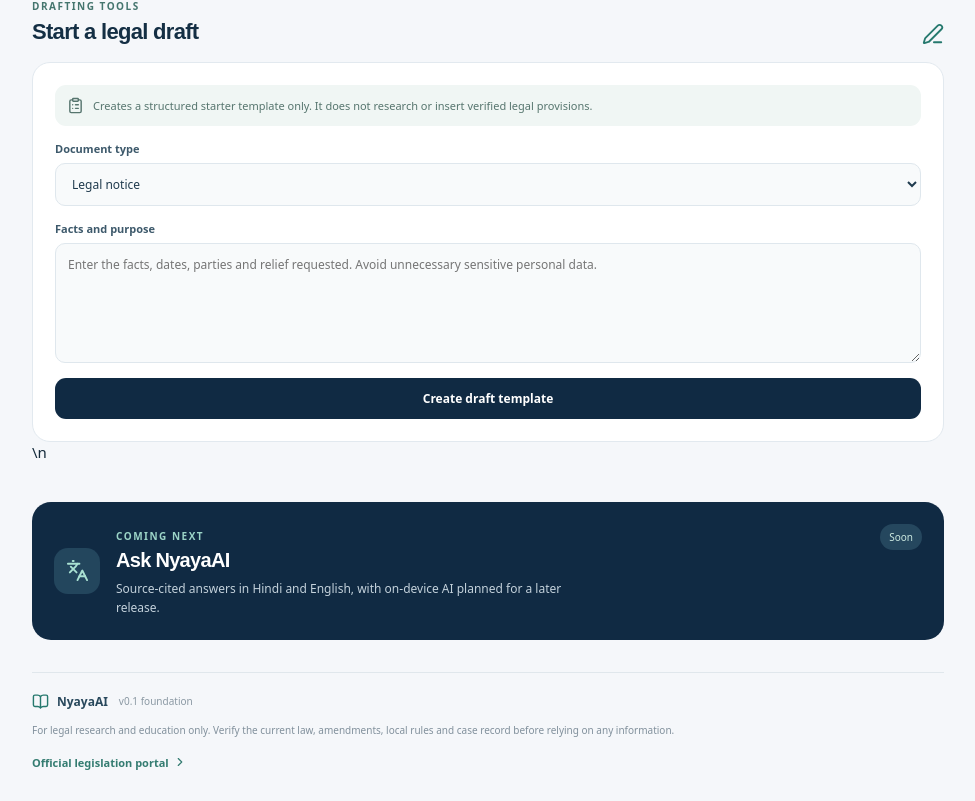
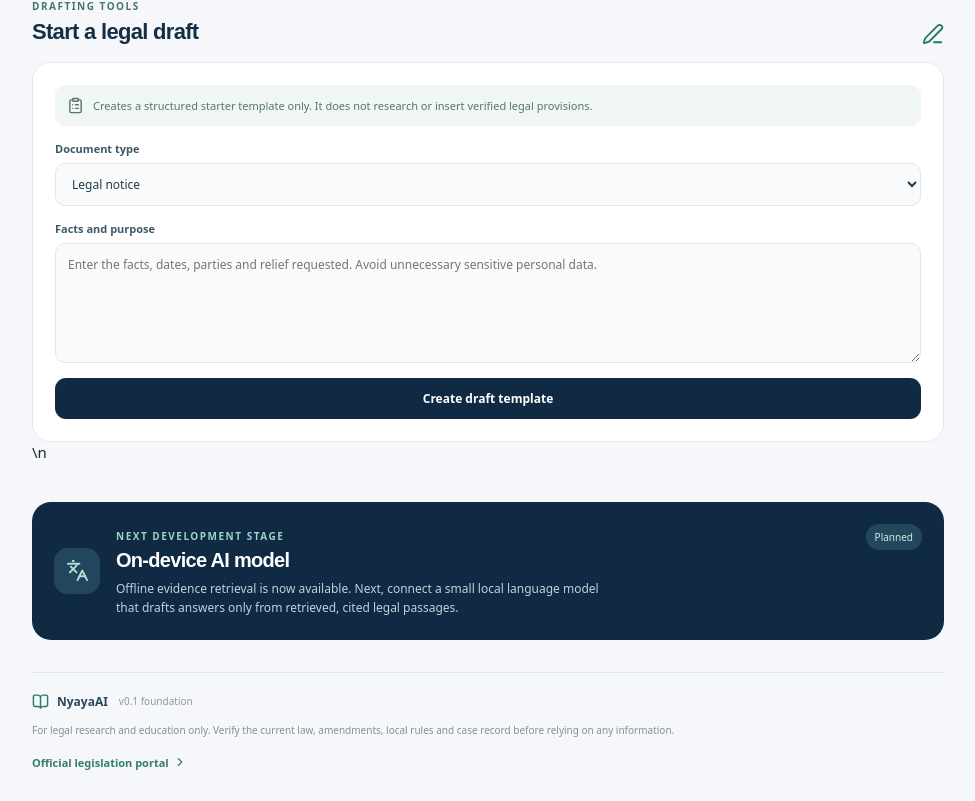
Before and after one commit to advocate4u/NyayaAI, a React (Vite) app: page / in a window 1280 px wide. Shown: the part 3033-3834 px from the top of the page, without its empty margins (152-1127 px from the left). Built offline with nearby package versions, Linux system fonts and the light colour scheme.

Commit message:
copy: clarify local AI model is the next stage after retrieval

```diff
--- a/src/App.tsx
+++ b/src/App.tsx
@@ -333,8 +333,8 @@ export default function App() {
       </section>
 \n      <section className="assistant-teaser">
         <div className="assistant-icon"><Languages size={23} /></div>
-        <div><span className="section-kicker">COMING NEXT</span><h2>Ask NyayaAI</h2><p>Source-cited answers in Hindi and English, with on-device AI planned for a later release.</p></div>
-        <span className="coming-soon">Soon</span>
+        <div><span className="section-kicker">NEXT DEVELOPMENT STAGE</span><h2>On-device AI model</h2><p>Offline evidence retrieval is now available. Next, connect a small local language model that drafts answers only from retrieved, cited legal passages.</p></div>
+        <span className="coming-soon">Planned</span>
       </section>
 
       <footer className="footer">
```
